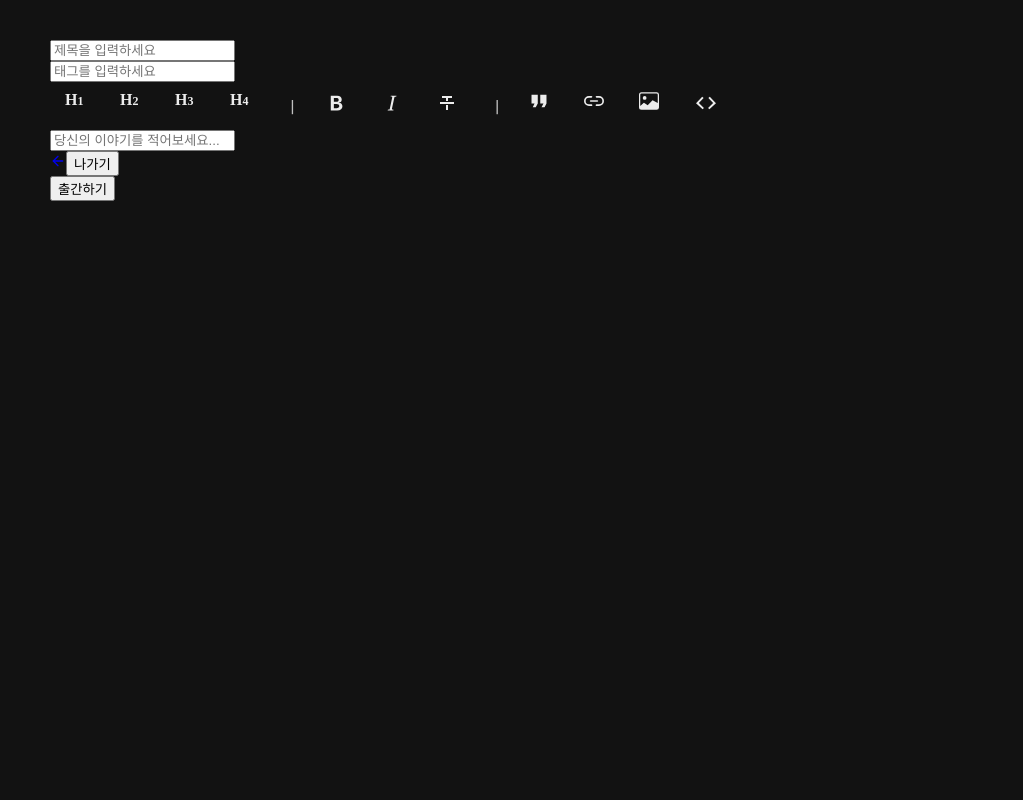
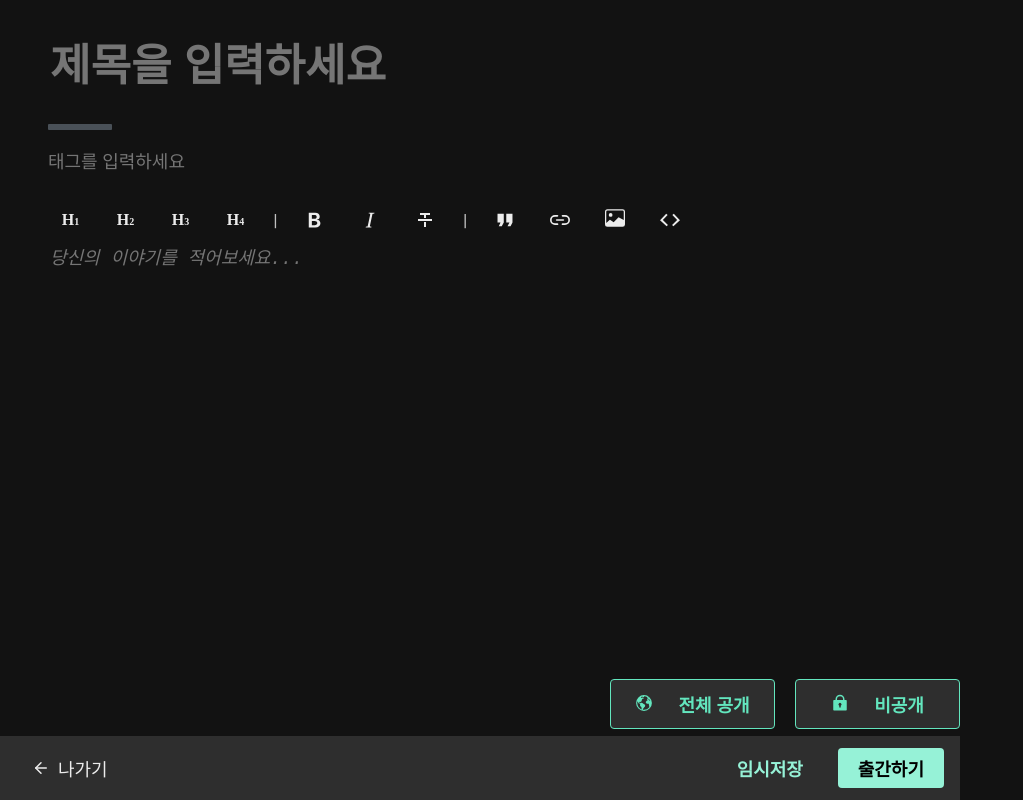
Before and after one commit to saehwa95/clone-velog, a React (Create React App) app: page /postadd in a window 1280 px wide. Shown: the whole page, without its empty margins (0-1023 px from the left). Built offline with nearby package versions, Linux system fonts and the light colour scheme.

Commit message:
:sparkles: 뷰 작업 90% 완료

```diff
--- a/src/components/post/FontEdit.jsx
+++ b/src/components/post/FontEdit.jsx
@@ -8,39 +8,50 @@ import styled from "styled-components";
 const FontEdit = () => {
   return (
     <FontWrapper>
+      <div className="div-box">
         <div className="font-size">
           H<span>1</span>
         </div>
+      </div>
+      <div className="div-box">
         <div className="font-size">
           H<span>2</span>
         </div>
+      </div>
+      <div className="div-box">
         <div className="font-size">
           H<span>3</span>
         </div>
+      </div>
+      <div className="div-box">
         <div className="font-size">
           H<span>4</span>
         </div>
+      </div>
       <span className="division">ㅣ</span>
-      <div>
+      <div className="div-box">
         <BsTypeBold style={{ fontSize: "24px" }} />
       </div>
-      <div>
+      <div className="div-box">
         <BsTypeItalic style={{ fontSize: "24px" }} />
       </div>
-      <div>
+      <div className="div-box">
         <CgFormatStrike style={{ fontSize: "24px" }} />
       </div>
       <span className="division">ㅣ</span>
-      <div>
+      <div className="div-box">
         <IoMdQuote style={{ fontSize: "20px" }} />
       </div>
-      <div>
+      <div className="div-box">
         <FiLink2 style={{ fontSize: "20px" }} />
       </div>
-      <div>
+      <div className="div-box">
+        <label>
           <BsImage style={{ fontSize: "20px" }} />
+          <input type="file" accept="image/*" required/>
+        </label>
       </div>
-      <div>
+      <div className="div-box">
         <CgCode style={{ fontSize: "24px" }} />
       </div>
     </FontWrapper>
@@ -52,26 +63,31 @@ export default FontEdit;
 const FontWrapper = styled.div`
   width: 699px;
   height: 48px;
-  padding-left: 15px;
   display: flex;
   align-items: center;
-  gap: 25px;
+  gap: 10px;
   color: #ececec;
   font-weight: 600;
   cursor: pointer;
-  .font-size span {
-    font-size: 12px;
-  }
   .division {
     font-weight: 100;
     opacity: 0.8;
   }
-  div {
+  .font-size span {
+    font-size: 10px;
+  }
+  .div-box {
+    display: flex;
     align-items: center;
-    width: 30px;
-    height: 30px;
+    justify-content: center;
+    width: 45px;
+    height: 45px;
     :hover {
       background-color: #1e1e1e;
     }
   }
+  input {
+    cursor: pointer;
+    display: none;
+  }
 `;
--- /dev/null
+++ b/src/components/post/FormBottom.jsx
@@ -0,0 +1,49 @@
+import React from "react";
+import { FiArrowLeft } from "react-icons/fi";
+import { IoEarth } from "react-icons/io5";
+import { RiLock2Fill } from "react-icons/ri";
+import { Link } from "react-router-dom";
+import styled from "styled-components";
+
+const FormBottom = () => {
+  const trueBtn = () => {};
+
+  const falseBtn = () => {};
+
+  return (
+    <Container>
+      <div className="priviate">
+        <button onClick={trueBtn}>
+          <IoEarth style={{ marginRight: "25px" }} />
+          전체 공개
+        </button>
+        <button onClick={falseBtn}>
+          <RiLock2Fill style={{ marginRight: "25px" }} />
+          비공개
+        </button>
+      </div>
+      <div className="bottom">
+        <div className="bottom-left">
+          <Link to={`/`} style={{ textDecoration: "none" }}>
+            <button>
+              <FiArrowLeft style={{ marginRight: "8px" }} />
+              나가기
+            </button>
+          </Link>
+        </div>
+        <div className="bottom-right">
+          <p>임시저장</p>
+          <button type="button">출간하기</button>
+        </div>
+      </div>
+    </Container>
+  );
+};
+
+export default FormBottom;
+
+const Container = styled.div`
+  width: 960px;
+  position: fixed;
+  bottom: 0;
+`;
--- a/src/components/post/PostForm.jsx
+++ b/src/components/post/PostForm.jsx
@@ -1,50 +1,33 @@
 import React from "react";
 import styled from "styled-components";
 import FontEdit from "./FontEdit";
-import { FiArrowLeft } from "react-icons/fi";
-import { Link } from "react-router-dom";
+import FormBottom from "./FormBottom";
 
 const PostForm = () => {
   return (
     <PostWrapper>
       <AddForm>
+        <Main>
           <div className="postAdd-title">
-          <input
-            type="text"
-            name="title"
-            value=""
-            placeholder="제목을 입력하세요"
-          />
+            <label>
+              <input type="text" name="title" placeholder="제목을 입력하세요" />
+            </label>
           </div>
-        <div />
+          <div className="title-bottom" />
           <div className="postAdd-tag">
-          <input
-            type="text"
-            name="tag"
-            value=""
-            placeholder="태그를 입력하세요"
-          />
+            <span>태그를 입력하세요</span>
           </div>
           <FontEdit />
           <div className="postAdd-content">
-          <input
-            type="text"
+            <label>
+              <textarea
                 name="content"
-            value=""
                 placeholder="당신의 이야기를 적어보세요..."
               />
+            </label>
           </div>
-        <div className="bottom">
-          <div>
-            <Link to={`/`}>
-              <FiArrowLeft />
-              <button>나가기</button>
-            </Link>
-          </div>
-          <div>
-            <button>출간하기</button>
-          </div>
-        </div>
+        </Main>
+        <FormBottom />
       </AddForm>
     </PostWrapper>
   );
@@ -53,10 +36,165 @@ const PostForm = () => {
 export default PostForm;
 
 const PostWrapper = styled.div`
-  padding: 40px 50px 0 50px;
-  display: flex;
+  width: 960px;
+  background-color: #121212;
 `;
 
 const AddForm = styled.form`
+  .postAdd-title input {
+    height: 66px;
+    font-size: 2.75rem;
+    font-weight: bold;
+    line-height: 1.5;
+  }
+
+  .title-bottom {
+    width: 4rem;
+    height: 6px;
+    background-color: rgb(73, 80, 87);
+    margin-top: 1.5rem;
+    margin-bottom: 1rem;
+    border-radius: 1px;
+  }
+
+  .postAdd-tag {
+    height: 50px;
+    span {
+      font-size: 1.125rem;
+      line-height: 2rem;
+      color: #757575;
+    }
+  }
+
+  .postAdd-content {
+    height: 100%;
+    textarea {
+      font-size: 1.125rem;
+      line-height: 1.5;
+      font-style: italic;
+      text-align: top;
       width: 100%;
+      height: 530px;
+      background-color: #121212;
+      color: #ececec;
+      outline: none;
+      border: none;
+      resize: none;
+      caret-color: #63e6be;
+    }
+  }
+
+  .priviate {
+    display: flex;
+    align-items: center;
+    justify-content: right;
+    width: 960px;
+    height: 3rem;
+    gap: 20px;
+    margin-bottom: 8px;
+    button {
+      width: 165px;
+      height: 50px;
+      cursor: pointer;
+      border: none;
+      outline: none;
+      border-radius: 4px;
+      border: 1px solid;
+      color: #63e6be;
+      font-size: 1.125rem;
+      font-weight: bold;
+      background-color: #2e2e2e;
+      :hover {
+        background-color: #232323;
+      }
+      &.active {
+        color: #ececec;
+        border: none;
+      }
+    }
+  }
+
+  .bottom {
+    padding-left: 1rem;
+    padding-right: 1rem;
+    height: 4rem;
+    display: flex;
+    align-items: center;
+    justify-content: space-between;
+    background-color: #2e2e2e;
+  }
+
+  .bottom-left {
+    button {
+      height: 2.5rem;
+      padding: 0.5rem 1rem;
+      display: flex;
+      align-items: center;
+      background-color: #2e2e2e;
+      text-decoration: none;
+      cursor: pointer;
+      border: none;
+      outline: none;
+      color: #ececec;
+      font-size: 1.125rem;
+      :hover {
+        background-color: #434343;
+        border-radius: 5px;
+      }
+    }
+  }
+
+  .bottom-right {
+    display: flex;
+    align-items: center;
+    justify-content: center;
+    p {
+      display: flex;
+      align-items: center;
+      justify-content: center;
+      height: 2.5rem;
+      width: 110px;
+      margin-right: 13px;
+      font-size: 1.125rem;
+      font-weight: bold;
+      text-align: center;
+      cursor: pointer;
+      color: #96f2d7;
+      :hover {
+        background-color: #434343;
+        border-radius: 5px;
+      }
+    }
+    button {
+      height: 2.5rem;
+      font-size: 1.125rem;
+      display: inline-flex;
+      align-items: center;
+      justify-content: center;
+      border: none;
+      outline: none;
+      background-color: #96f2d7;
+      border-radius: 4px;
+      padding: 0px 1.25rem;
+      font-weight: bold;
+      cursor: pointer;
+      :hover {
+        background-color: #63e6be;
+      }
+    }
+  }
+
+  input {
+    width: 100%;
+    background-color: #121212;
+    color: #ececec;
+    outline: none;
+    border: none;
+  }
 `;
+
+const Main = styled.div`
+  padding-top: 2rem;
+  padding-left: 3rem;
+  padding-right: 3rem;
+`;
--- a/src/pages/PostAdd.jsx
+++ b/src/pages/PostAdd.jsx
@@ -2,7 +2,11 @@ import React from "react";
 import PostForm from "../components/post/PostForm";
 
 const PostAdd = () => {
-  return <PostForm />;
+  return (
+    <>
+      <PostForm />
+    </>
+  );
 };
 
 export default PostAdd;
```
Lines whose indentation alone changed are shown as unchanged.
